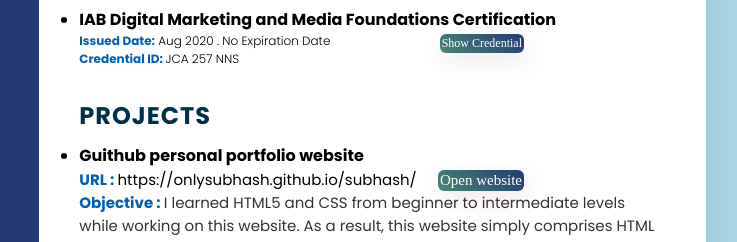
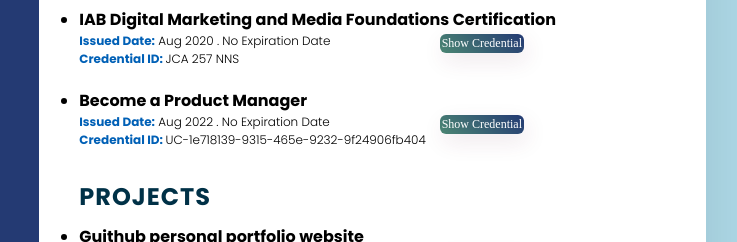
Before and after one commit to onlysubhash/subhash, a plain HTML site: page index.html in a window 1280 px wide. Shown: the part 389-631 px from the top of the page, 434-1171 px from the left. Drawn offline with Linux system fonts and the light colour scheme.

Commit message:
Update index.html

```diff
--- a/index.html
+++ b/index.html
@@ -136,6 +136,20 @@
               </h4>
             </div>
           </li>
+          <li>
+            <h4> Become a Product Manager</h4>
+            <div class="certi">
+              <h4 class="Date">
+                <span class="date1">Issued Date:</span>
+                Aug 2022 . No Expiration Date
+                <a class="btn" href="https://www.udemy.com/certificate/UC-1e718139-9315-465e-9232-9f24906fb404/">Show Credential </a>
+                <br />
+                <span class="date1">Credential ID:
+                </span>
+                UC-1e718139-9315-465e-9232-9f24906fb404
+              </h4>
+            </div>
+          </li>
         </ul>
       </div>
 
```
